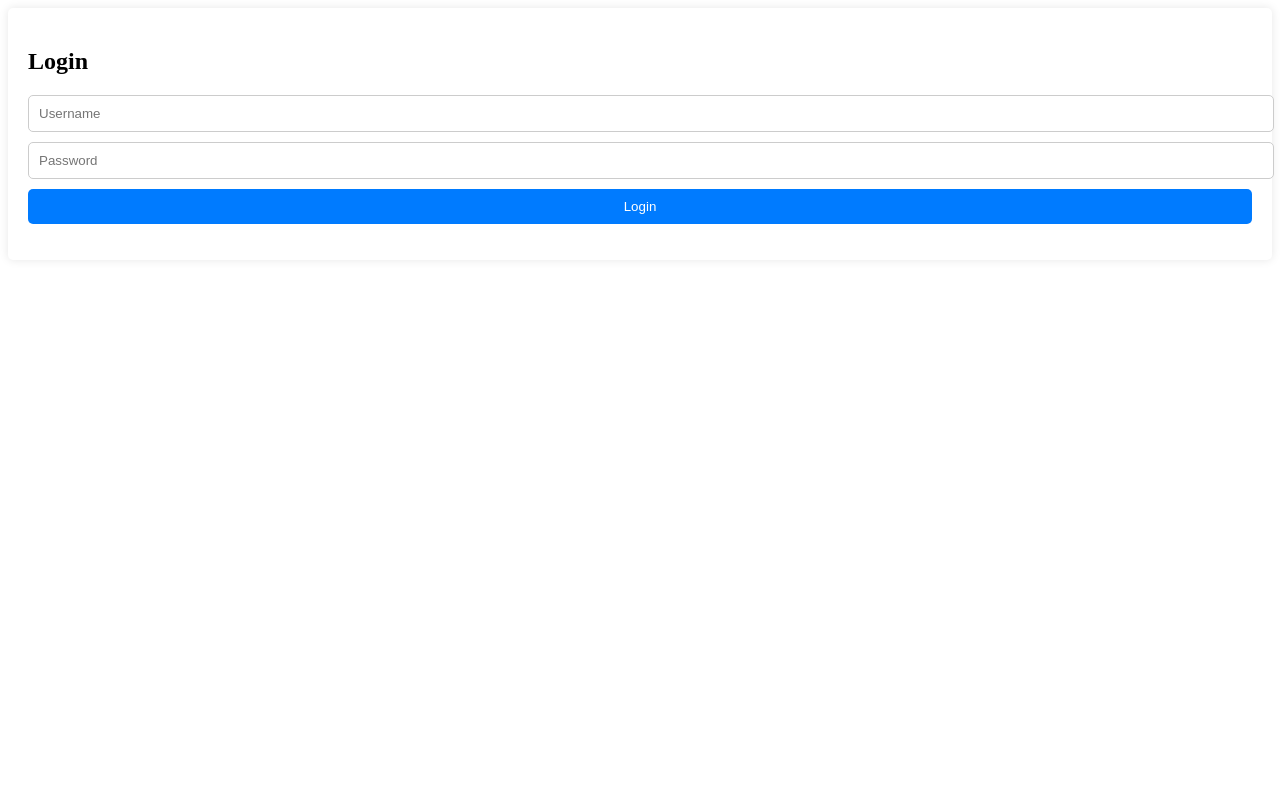
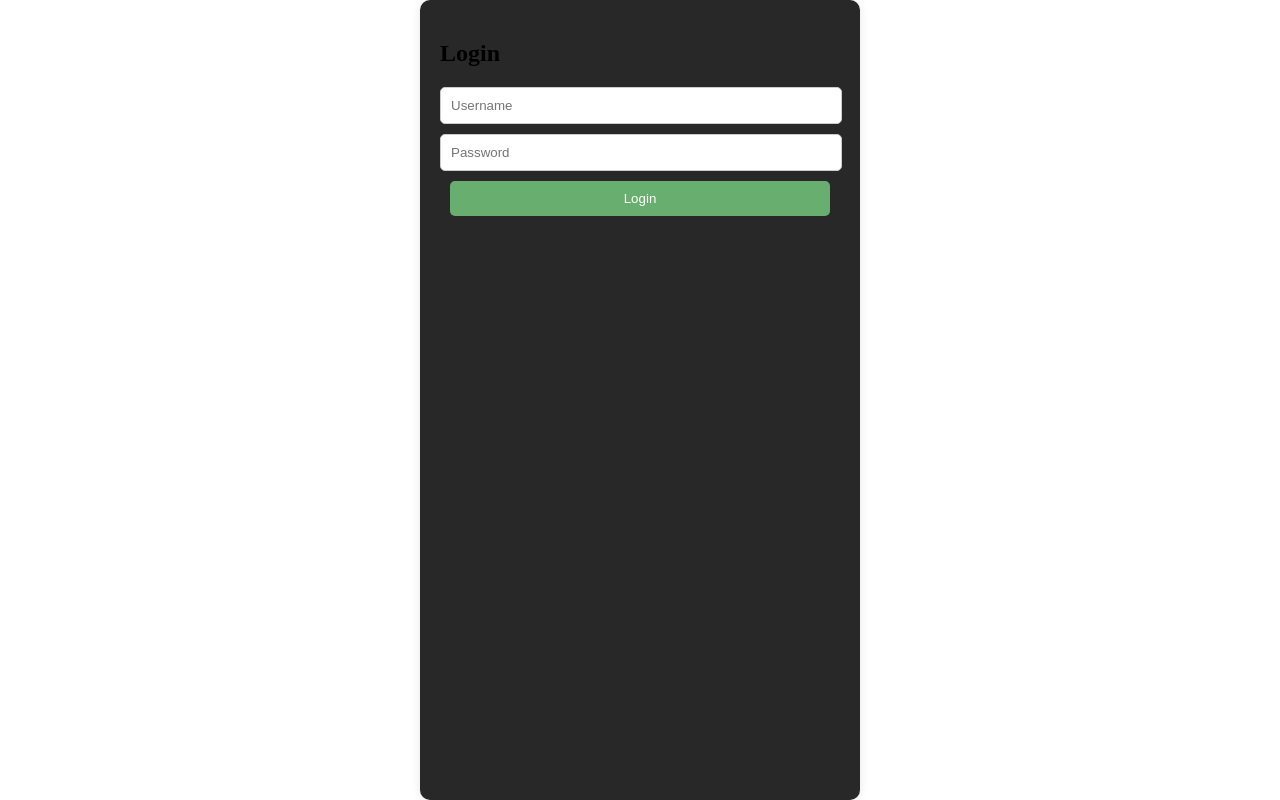
Before and after one commit to nrccstat/MixNMath, a PHP site: page /login.html in a window 1280 px wide. Run offline with PHP 8.4, Linux system fonts and the light colour scheme.

Commit message:
updated login.css

```diff
--- a/login.css
+++ b/login.css
@@ -1,34 +1,40 @@
-
 .login-container {
-  background-color: #fff;
+  background-color: #282828;
   padding: 20px;
-  border-radius: 5px;
+  border-radius: 10px;
   box-shadow: 0 0 10px rgba(0, 0, 0, 0.1);
+  max-width: 400px;
+  margin: auto;
+  position: fixed;
+  top: 0;
+  right: 0;
+  bottom: 0;
+  left: 0;
 }
 
 input[type="text"],
 input[type="password"],
 button {
   display: block;
-  width: 100%;
-  margin-bottom: 10px;
+  width: calc(100% - 20px);
+  margin: 10px auto;
   padding: 10px;
   border: 1px solid #ccc;
   border-radius: 5px;
 }
 
 button {
-  background-color: #007bff;
-  color: #fff;
+  background-color: #68AE6F;
+  color: #FFFFFF;
   border: none;
   cursor: pointer;
 }
 
 button:hover {
-  background-color: #0056b3;
+  background-color: #5B9760;
 }
 
 #message {
-  color: red;
+  color: #ff0000;
   text-align: center;
 }
```
